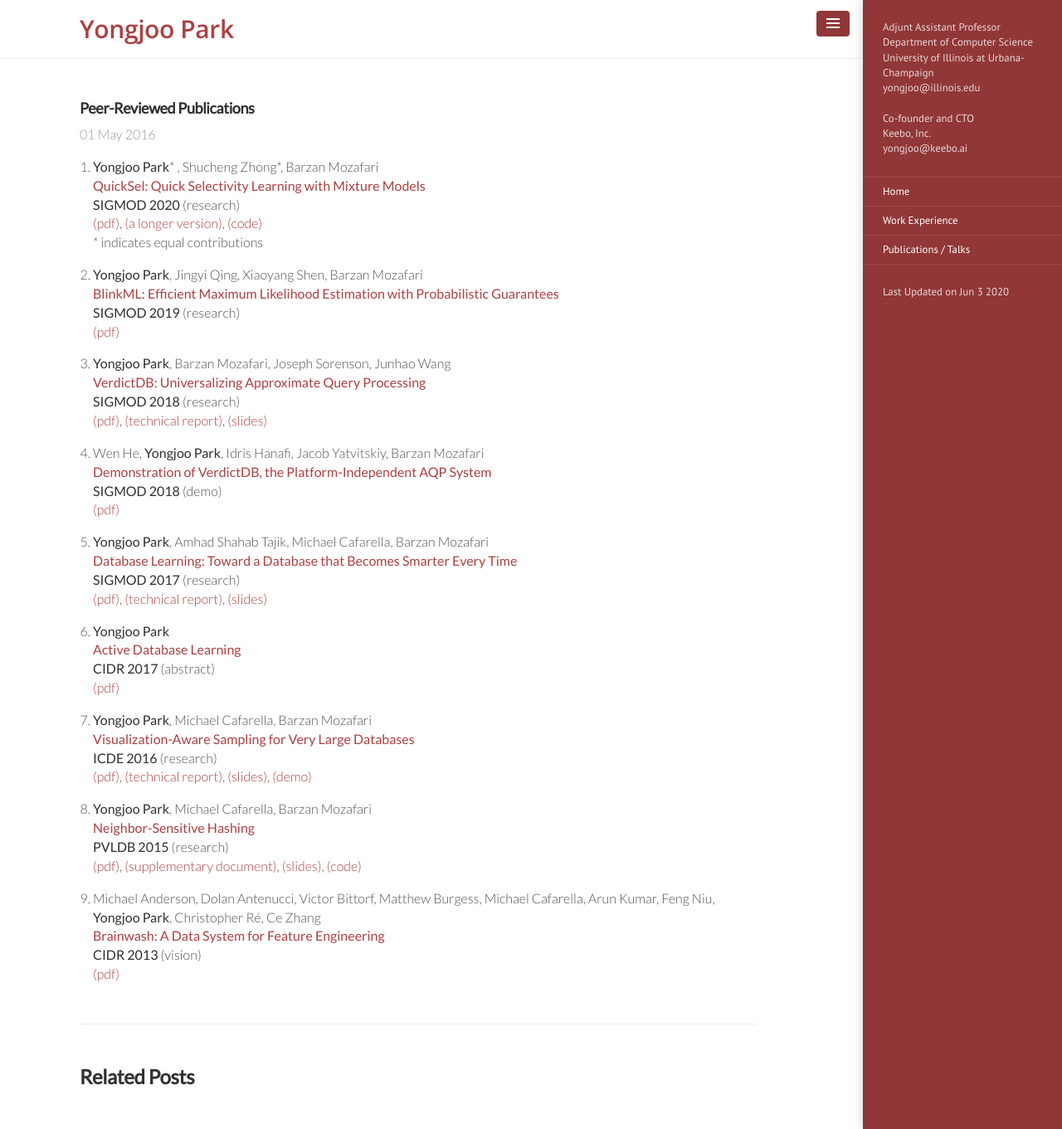
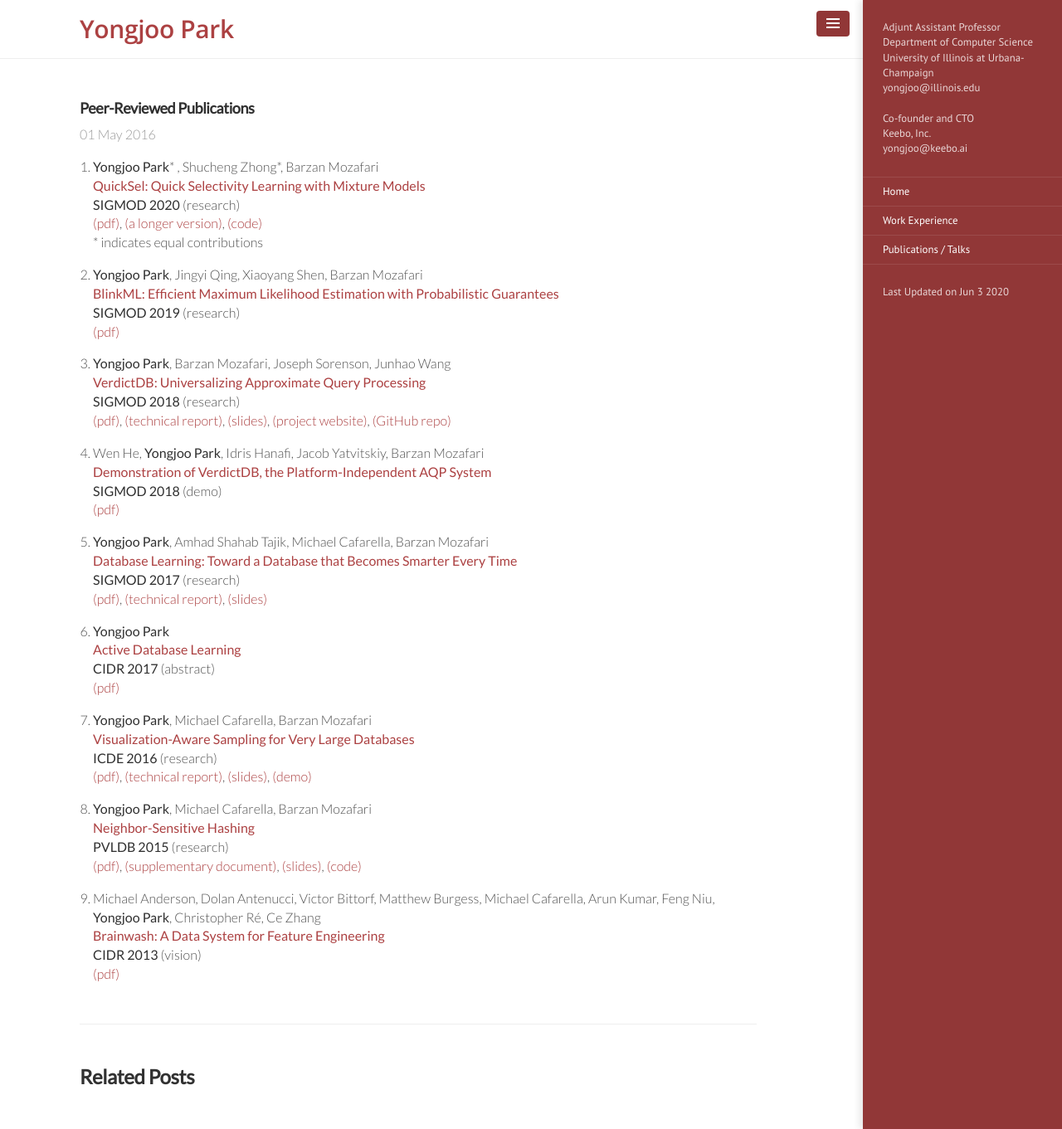
Before and after one commit to pyongjoo/pyongjoo.github.io, a Jekyll site: the page built from _publications/2016-05-01-peer-reviewed.md, in a window 1280 px wide and 1361 px high. Shown: the whole window at 83% size. Built offline with Jekyll 4.4.1, drawn with Linux system fonts in a browser that asks for light colours.

Commit message:
Update 2016-05-01-peer-reviewed.md

```diff
--- a/_publications/2016-05-01-peer-reviewed.md
+++ b/_publications/2016-05-01-peer-reviewed.md
@@ -21,7 +21,9 @@ title: Peer-Reviewed Publications
    **SIGMOD 2018** (research)
    [(pdf)](https://dl.acm.org/citation.cfm?id=3196905),
    [(technical report)](https://arxiv.org/abs/1804.00770),
-   [(slides)]({{ site.url }}/resources/verdictdb_sigmod18.pdf)
+   [(slides)]({{ site.url }}/resources/verdictdb_sigmod18.pdf),
+   [(project website)](https://verdictdb.org/),
+   [(GitHub repo)](https://github.com/verdict-project/verdict)
 
 1. Wen He, **Yongjoo Park**, Idris Hanafi, Jacob Yatvitskiy, Barzan Mozafari
    **[Demonstration of VerdictDB, the Platform-Independent AQP System](https://dl.acm.org/citation.cfm?id=3193538)**
```
